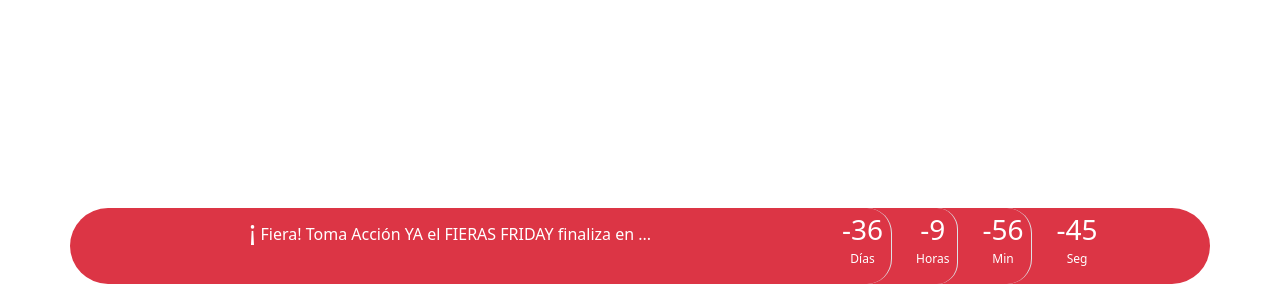
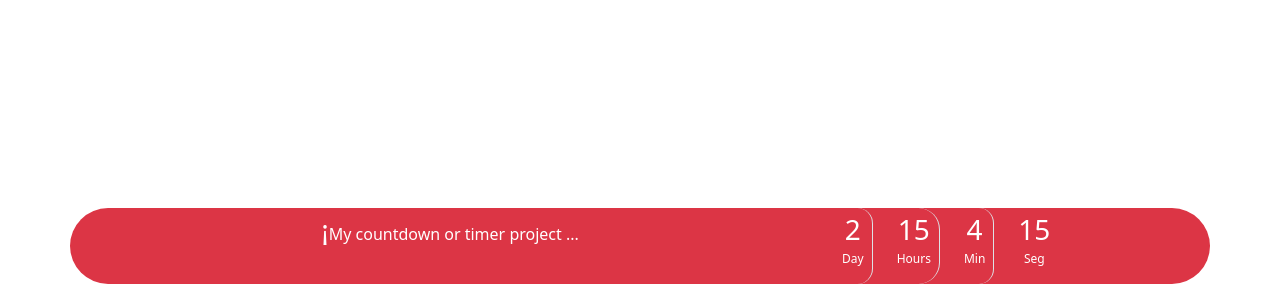
Before and after one commit to sabbirhosssen/countdown-sm-p, a plain HTML site: page index.html in a window 1280 px wide. Shown: the part 500-800 px from the top of the page. Drawn offline with nearby package versions, Linux system fonts and the light colour scheme.

Commit message:
'englishupdate'

```diff
--- a/countdown.js
+++ b/countdown.js
@@ -1,5 +1,5 @@
 const countdown = () => {
-    const countDate = new Date("december 8, 2021 12:00:00 ").getTime();
+    const countDate = new Date("january 15, 2022 12:00:00 ").getTime();
     const now = new Date().getTime();
     const gap = countDate - now;
 
--- a/index.html
+++ b/index.html
@@ -1,77 +1,56 @@
 <!DOCTYPE html>
 <html lang="en">
-
   <head>
-    <meta charset="UTF-8">
-    <meta http-equiv="X-UA-Compatible" content="IE=edge">
-    <meta name="viewport" content="width=device-width, initial-scale=1.0">
+    <meta charset="UTF-8" />
+    <meta http-equiv="X-UA-Compatible" content="IE=edge" />
+    <meta name="viewport" content="width=device-width, initial-scale=1.0" />
     <title>Document</title>
-
 
     <!-- bootstrap link start  -->
     <link
       href="https://cdn.jsdelivr.net/npm/bootstrap@5.1.3/dist/css/bootstrap.min.css"
       rel="stylesheet"
       integrity="sha384-1BmE4kWBq78iYhFldvKuhfTAU6auU8tT94WrHftjDbrCEXSU1oBoqyl2QvZ6jIW3"
-        crossorigin="anonymous">
+      crossorigin="anonymous"
+    />
 
     <script
       src="https://cdn.jsdelivr.net/npm/bootstrap@5.1.3/dist/js/bootstrap.bundle.min.js"
       integrity="sha384-ka7Sk0Gln4gmtz2MlQnikT1wXgYsOg+OMhuP+IlRH9sENBO0LRn5q+8nbTov4+1p"
-        crossorigin="anonymous"></script>
+      crossorigin="anonymous"
+    ></script>
     <!-- bootstrap link End  -->
   </head>
 
   <body>
     <section class="container fixed-bottom">
-        <div class="row bg-danger rounded-pill  my-3 text-center">
-            <div class=" col-md-8  col-6 text-white   ">
-                <p>
-                    <span class="fs-3">¡</span> Fiera! Toma Acción YA el FIERAS
-                    FRIDAY finaliza en
-                    ...
-                </p>
+      <div class="row bg-danger rounded-pill my-3 text-center">
+        <div class="col-md-8 col-6 text-white">
+          <p><span class="fs-3">¡</span>My countdown or timer project ...</p>
         </div>
-            <div class="col-md-4 col-6  text-white  align-self-center
-            ">
-                <div class="d-flex flex-row gap-md-4 ">
-                    <div class="border-end pe-2 rounded-pill "><span
-                            class="day fs-3">00
-                        </span>
-                        <p style="font-size: 12px;">Días
-                        </p>
-
-
+        <div class="col-md-4 col-6 text-white align-self-center">
+          <div class="d-flex flex-row gap-md-4">
+            <div class="border-end pe-2 rounded-pill">
+              <span class="day fs-3">00 </span>
+              <p style="font-size: 12px">Day</p>
             </div>
-                    <div class="border-end pe-2 rounded-pill "> <span
-                            class="hour fs-3"> 00
-                        </span>
-                        <p style="font-size: 12px;">Horas</p>
+            <div class="border-end pe-2 rounded-pill">
+              <span class="hour fs-3"> 00 </span>
+              <p style="font-size: 12px">Hours</p>
             </div>
-                    <div class="border-end pe-2 rounded-pill "><span
-                            class="minute fs-3"> 00
-                        </span>
-                        <p style="font-size: 12px;">Min</p>
+            <div class="border-end pe-2 rounded-pill">
+              <span class="minute fs-3"> 00 </span>
+              <p style="font-size: 12px">Min</p>
             </div>
-                    <div class=""> <span class="second fs-3"> 00
-                        </span>
-                        <p style="font-size: 12px;">Seg</p>
+            <div class="">
+              <span class="second fs-3"> 00 </span>
+              <p style="font-size: 12px">Seg</p>
             </div>
           </div>
-
-
-
-
-
         </div>
       </div>
-
     </section>
 
-    <script src="countdown.js">
-
-    </script>
-
+    <script src="countdown.js"></script>
   </body>
-
 </html>
```
Lines whose indentation alone changed are shown as unchanged.
